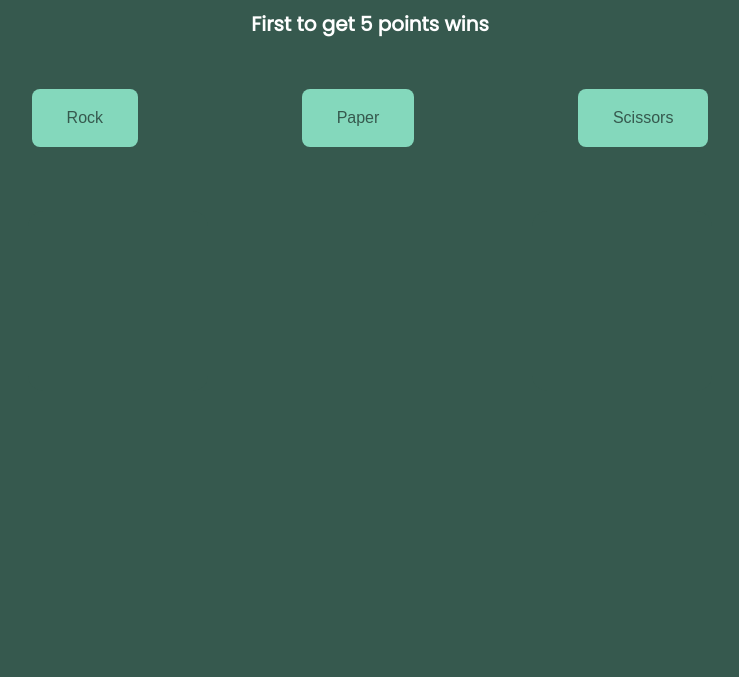
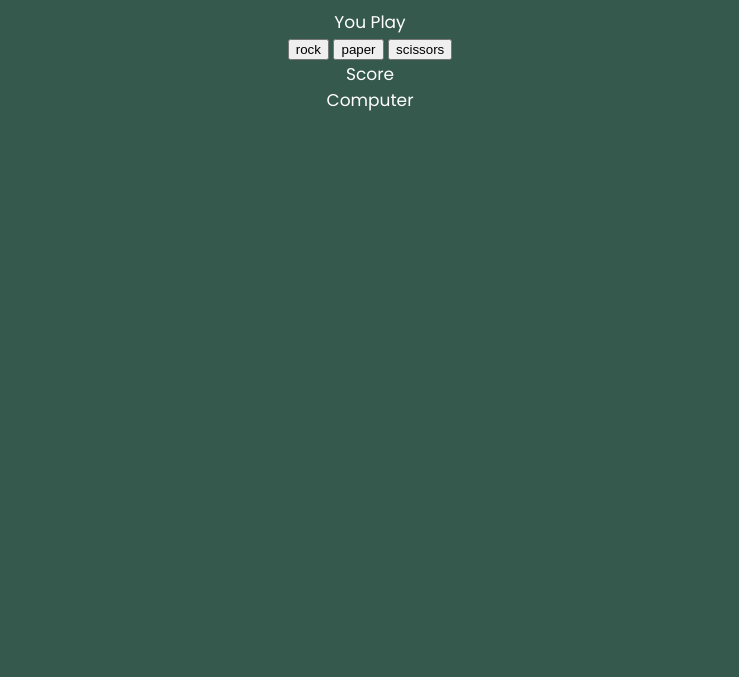
Before and after one commit to claudia-lam/rock-paper-scissors, a plain HTML site: page index.html in a window 1280 px wide. Shown: the part 123-800 px from the top of the page, without its empty margins (270-1009 px from the left). Drawn offline with Linux system fonts and the light colour scheme.

Commit message:
change buttons layout under player choice

```diff
--- a/index.html
+++ b/index.html
@@ -10,36 +10,26 @@
 
     </head>
     <body>
-        <div class="page-container">
-            <div class="heading">
-                <h1>Choose Rock, Paper, Scissors </h1>
-                <h3>First to get 5 points wins</h3>
-                <p class="report-winner"></p>
+        <header>
+            <div class="container">
+              <h1>Rock, Paper, Scissors</h1>
             </div>
-
-            <div class="content">
-                <div class="handplay-buttons">
-                    <button class="handplay rock">Rock</button>
-                    <button class="handplay paper">Paper</button>
-                    <button class="handplay scissors">Scissors</button>
+        </header>
+        <main>
+            <div class="container">
+              <div class="game-container">
+                <div class="player-container">
+                  <div class="player-move">You Play</div>
+                  <div class="buttons-container">
+                    <button name="rock" class="move">rock</button>
+                    <button name="paper" class="move">paper</button>
+                    <button name="scissors" class="move">scissors</button>
+                  </div>
                 </div>
-                <div class="score-heading"></div>
-                <div class="plays">
-                    <p class="you-play"></p>
-                    <p class="final-score"></p>
-                    <p class="computer-play"></p>
-                </div>
-                <div class="display">
-                    <div>
-                        <img class="handplay-img your-display" src="images/placeholder.png" alt="placeholder">
-                    </div>
-                    <div>
-                        <img id="operator" src="images/placeholder.png" alt="placeholder">
-                        <p class="result"></p>
-                    </div>
-                    <div>
-                       <img class = "handplay-img computer-display" src="images/placeholder.png" alt="placeholder">
-                    </div>
-                </div>
+                <div class="score">Score</div>
+                <div class="computer">Computer</div>
+              </div>
+            </div>
+        </main>
     </body>
 </html>
```
